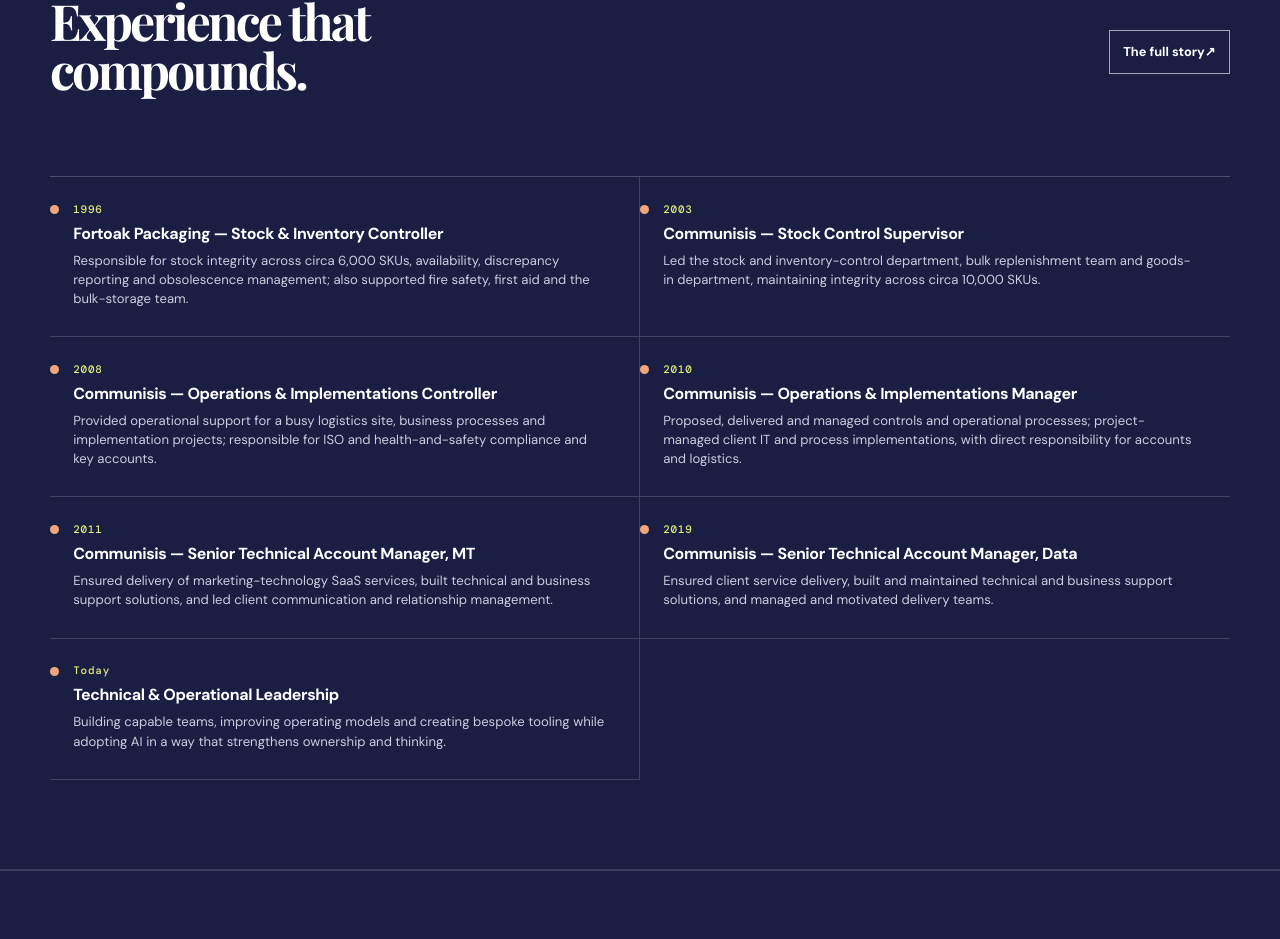
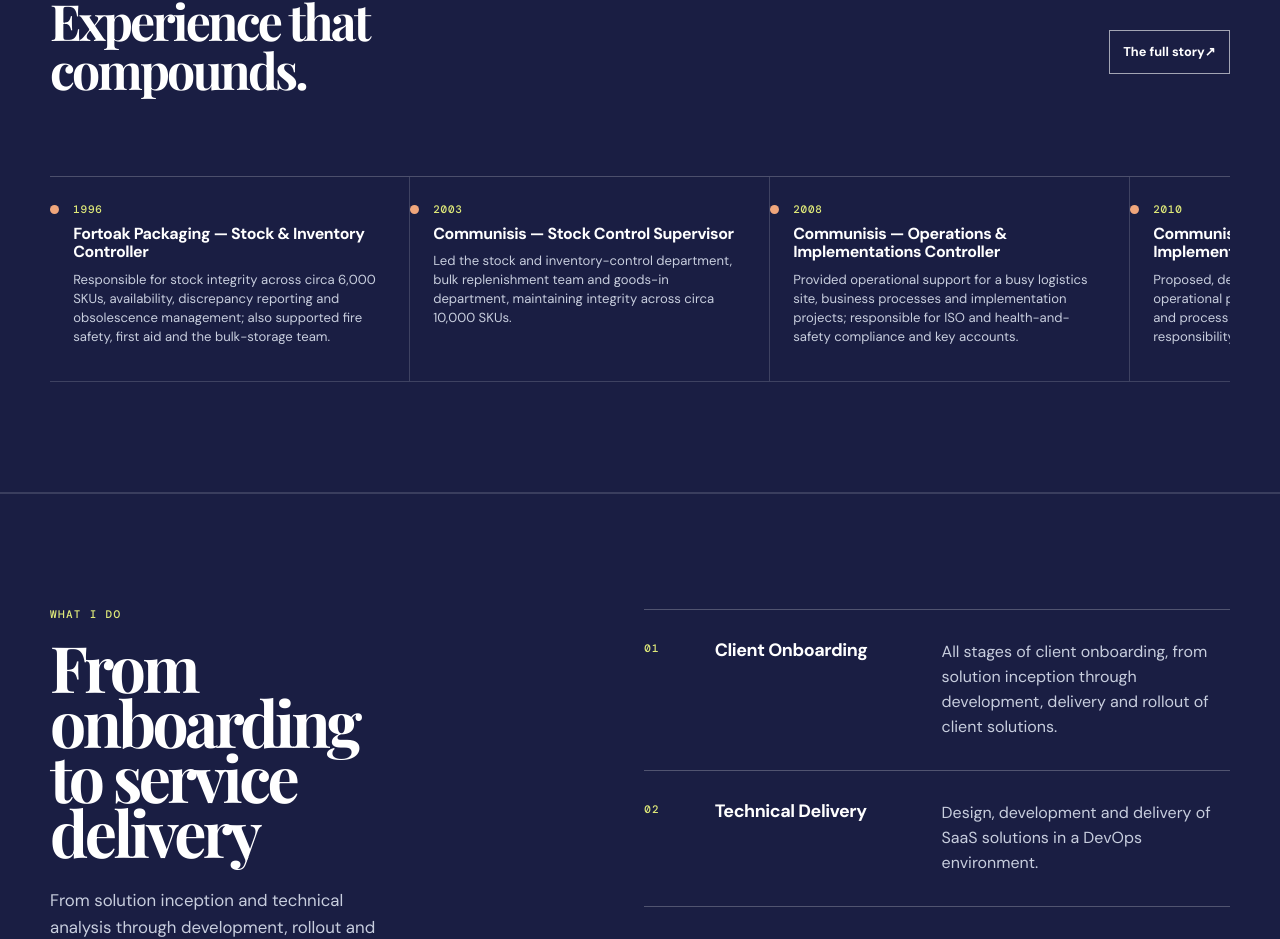
Before and after one commit to Wardy-uk/nicholaswardweb, a Next.js app in the folder upgrade-next/: page / in a window 1280 px wide. Shown: the part 932-1871 px from the top of the page. Built offline with nearby package versions, Linux system fonts and the light colour scheme; a web font is replaced by a local one.

Commit message:
Style browsable career timeline scrubber

```diff
--- a/upgrade-next/app/showcase.css
+++ b/upgrade-next/app/showcase.css
@@ -159,6 +159,36 @@
 body:has(.hero-showcase) .timeline-section .period { margin-bottom:.55rem; }
 body:has(.hero-showcase) .timeline-section .title { color:#fff; font-size:1rem; }
 
+/* The career is intentionally a browsable timeline: a designed scrubber, never a browser-default scrollbar. */
+@media (min-width: 801px) {
+  body:has(.hero-showcase) .timeline-section .timeline-track {
+    display:flex;
+    grid-template-columns:none;
+    gap:0;
+    overflow-x:auto;
+    overflow-y:hidden;
+    padding:0 0 1.25rem;
+    border-top:1px solid rgba(255,255,255,.22);
+    scrollbar-width:thin;
+    scrollbar-color:#dfe979 rgba(255,255,255,.13);
+    scrollbar-gutter:stable;
+  }
+  body:has(.hero-showcase) .timeline-section .timeline-track::-webkit-scrollbar { height:10px; }
+  body:has(.hero-showcase) .timeline-section .timeline-track::-webkit-scrollbar-track { background:rgba(255,255,255,.13); border:3px solid #1a1e43; border-radius:999px; }
+  body:has(.hero-showcase) .timeline-section .timeline-track::-webkit-scrollbar-thumb { background:linear-gradient(90deg,#dfe979,#f0a67c); border:3px solid #1a1e43; border-radius:999px; }
+  body:has(.hero-showcase) .timeline-section .timeline-track::-webkit-scrollbar-thumb:hover { background:#f0a67c; }
+  body:has(.hero-showcase) .timeline-section .timeline-item,
+  body:has(.hero-showcase) .timeline-section .timeline-item:not(:first-child) {
+    flex:0 0 min(360px, 31vw);
+    min-height:205px;
+    padding:1.55rem 2rem 1.75rem 1.45rem;
+    border-bottom:1px solid rgba(255,255,255,.16) !important;
+    border-right:1px solid rgba(255,255,255,.16) !important;
+  }
+  body:has(.hero-showcase) .timeline-section .timeline-item::before,
+  body:has(.hero-showcase) .timeline-section .timeline-item:not(:first-child)::before { left:0; }
+}
+
 .capabilities { color:#fff; background:#1a1e43; border-top:1px solid rgba(255,255,255,.14); }
 .capabilities-inner { display:grid; grid-template-columns:minmax(0, .9fr) minmax(0, 1.1fr); gap:clamp(3rem, 9vw, 10rem); padding-block:clamp(5rem, 9vw, 9rem); }
 .capabilities-intro { position:sticky; top:2rem; align-self:start; }
```
